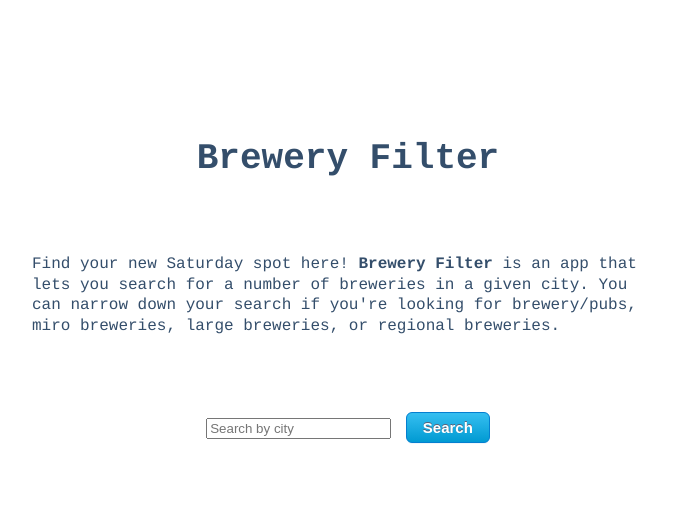
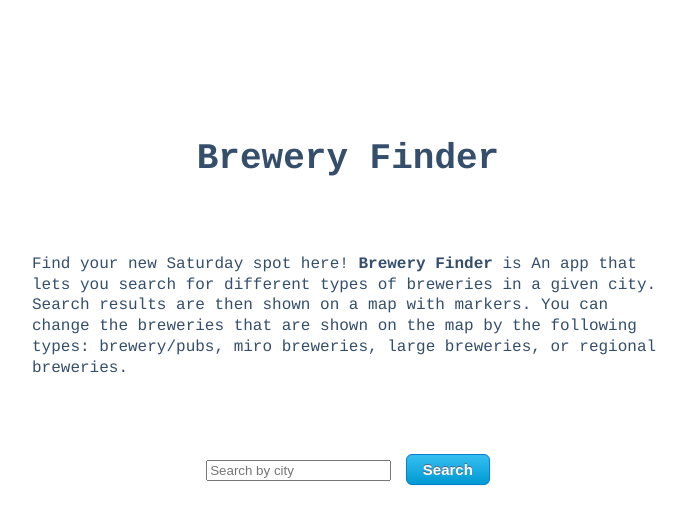
Before and after one commit to keskinner/BreweryFilter, a plain HTML site: page index.html in a window 1280 px wide. Shown: the whole page, without its empty margins (292-976 px from the left). Drawn offline with nearby package versions, Linux system fonts and the light colour scheme; some packages are replaced by stand-ins of ours.

Commit message:
fix appInfo grammar

```diff
--- a/index.html
+++ b/index.html
@@ -9,9 +9,9 @@
   <body>
     <section class="landing">
       <div class="container">
-          <h1>Brewery Filter</h1>
+          <h1>Brewery Finder</h1>
           <div class="appInfo">
-            <p>Find your new Saturday spot here! <strong>Brewery Filter</strong> is an app that lets you search for a number of breweries in a given city. You can narrow down your search if you're looking for brewery/pubs, miro breweries, large breweries, or regional breweries.</p>
+            <p>Find your new Saturday spot here! <strong>Brewery Finder</strong> is An app that lets you search for different types of breweries in a given city. Search results are then shown on a map with markers. You can change the breweries that are shown on the map by the following types: brewery/pubs, miro breweries, large breweries, or regional breweries. </p>
           </div>
           <div class="bottom">
             <input id="city" type="text" placeholder="Search by city">
@@ -20,12 +20,10 @@
       </div>
     </section>
     <section class="inquiry">
-      <div class="mapBox">
         <div class="mapWrap">
           <div id="map"></div>
       </div>
       <div class="searchParams">
-        <div class="display"></div>
         <h2>Filter search by:</h2>
         <div class="filter">
           <button class="all button">Show All</button>
```
